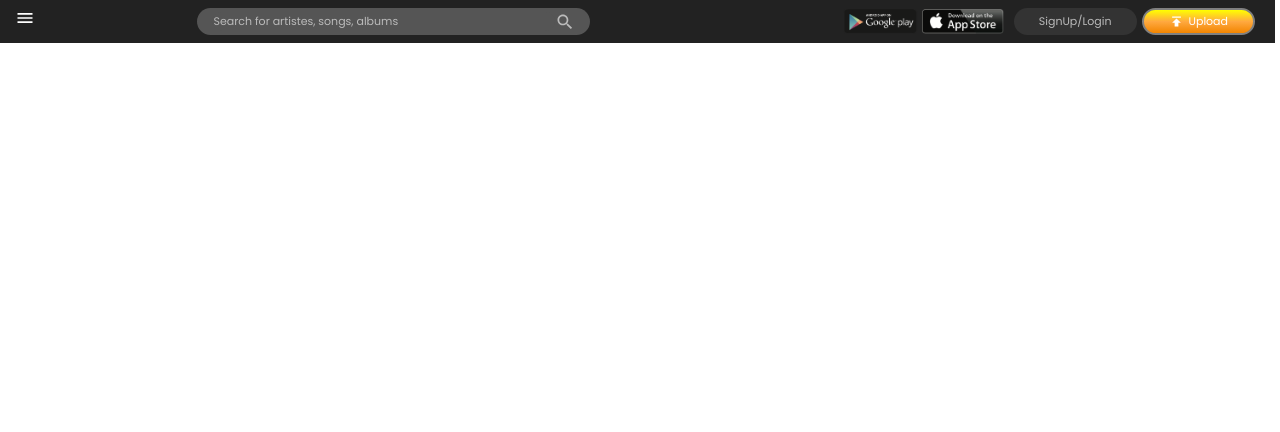
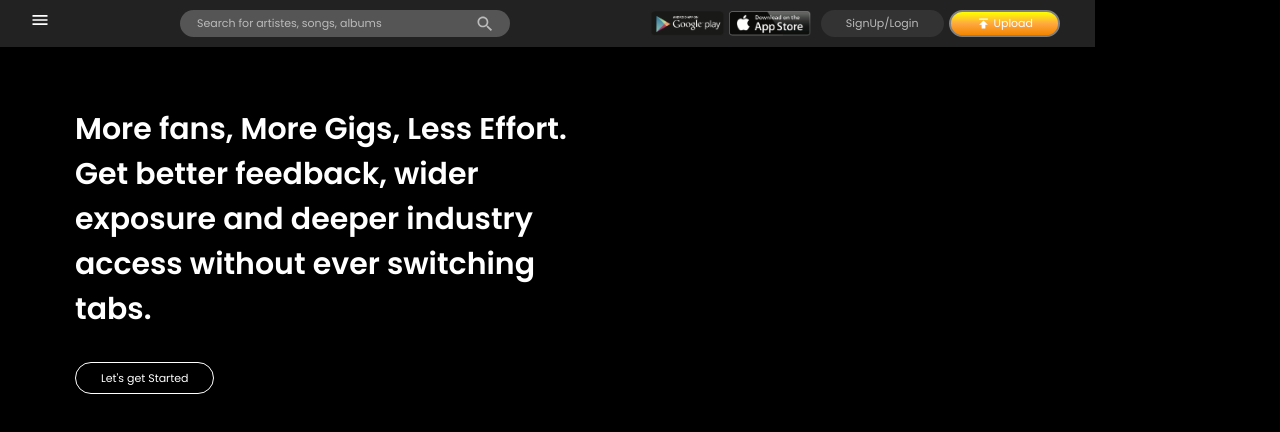
Before and after one commit to Nurmalee/napollo-24-design, a React (Create React App) app: page / in a window 1280 px wide. Shown: the top 432 px of the page. Built offline with nearby package versions, Linux system fonts and the light colour scheme.

Commit message:
BANNER - Created page banner component

```diff
--- a/src/App.js
+++ b/src/App.js
@@ -1,11 +1,12 @@
 import styled from 'styled-components'
 import Navbar from './components/Navbar'
+import Banner from './components/Banner'
 
 function App() {
   return (
     <AppContainer>
       <Navbar />
-
+      <Banner />
     </AppContainer>
   );
 }
@@ -13,5 +14,5 @@ function App() {
 export default App;
 
 const AppContainer = styled.div`
-
+ width: 1100px;
 `
--- /dev/null
+++ b/src/components/Banner.js
@@ -0,0 +1,54 @@
+import styled from 'styled-components'
+
+const Banner = () => {
+    return (
+        <BannerContainer>
+            <BannerHighlight>
+                <p>More fans, More Gigs, Less Effort. Get better feedback, wider exposure and deeper industry access without ever switching tabs.</p>
+
+                <button>Let's get Started</button>
+            </BannerHighlight>
+
+        </BannerContainer>
+    )
+}
+
+export default Banner
+
+const BannerContainer = styled.div`
+    padding: 10px;
+    width: 950px;
+    margin: 0 auto;
+    min-height: 100vh;
+    /* border: 1px solid white; */
+`
+
+const BannerHighlight = styled.div`
+    width: 55%;
+    margin-top: 50px;
+
+    > p {
+        font-size: 30px;
+        font-weight: 700;
+        color: white;
+    }
+
+    > button {
+        font-size: 11px;
+        border-radius: 20px;
+        padding: 0 25px;
+        height: 32px;
+        color: white;
+        background-color: transparent;
+        border: 1px solid;
+        outline: none;
+        cursor: pointer;
+        transition: 300ms;
+        font-family: 'Poppins', sans-serif;
+
+        &:hover {
+            background-color: #ffa940;
+            color: black;
+        }
+    }
+`
--- a/src/components/Navbar.js
+++ b/src/components/Navbar.js
@@ -40,7 +40,7 @@ const NavContainer = styled.div`
     display: flex;
     align-items: center;
     background-color: #222;
-    padding: 8px 15px;
+    padding: 10px 30px;
     margin-right: 5px;
 `
 
@@ -137,7 +137,7 @@ const AccountButtons = styled.div`
 
             > .MuiSvgIcon-root {
                 font-size: 15px;
-                margin-right: 5px;
+                margin-right: 3px;
             }
         }
 
--- a/src/index.css
+++ b/src/index.css
@@ -11,6 +11,7 @@ body {
   font-family: 'Poppins', sans-serif;
   -webkit-font-smoothing: antialiased;
   -moz-osx-font-smoothing: grayscale;
+  background-color: black;
 }
 
 code {
```
